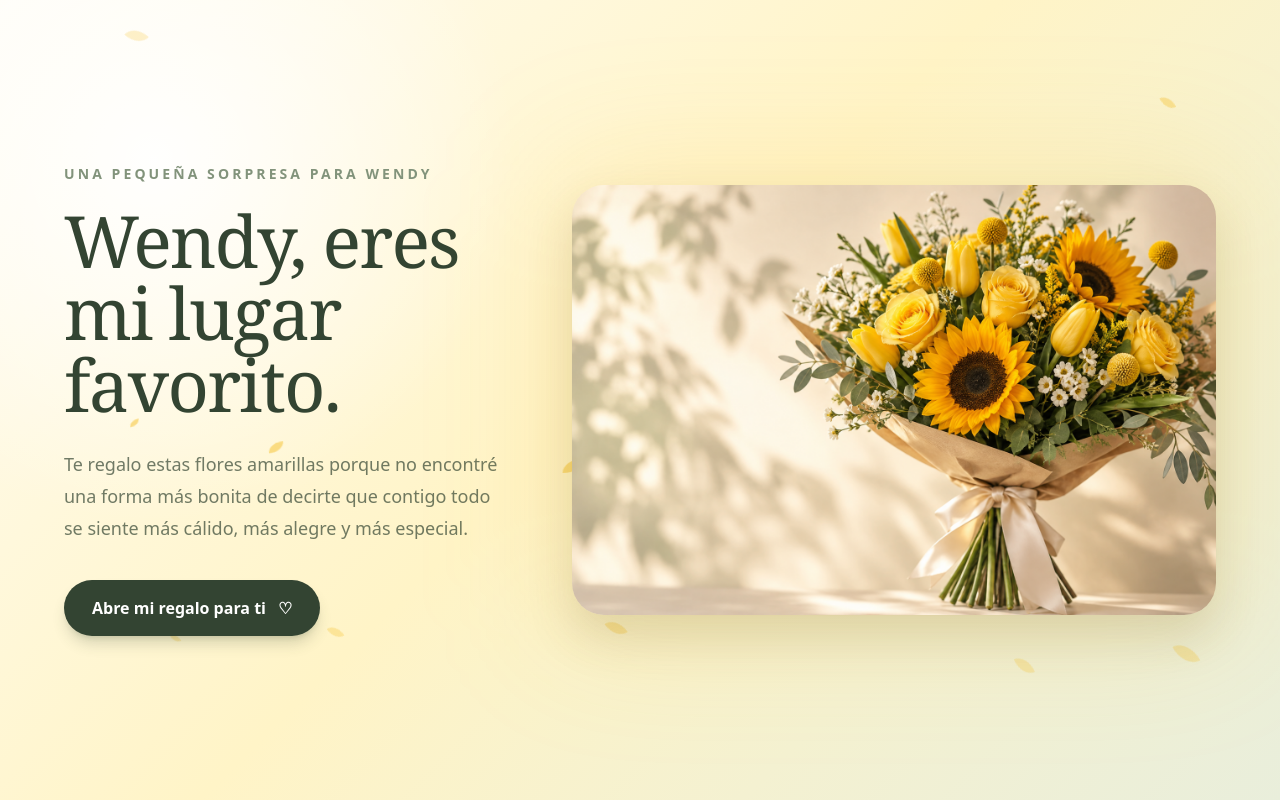
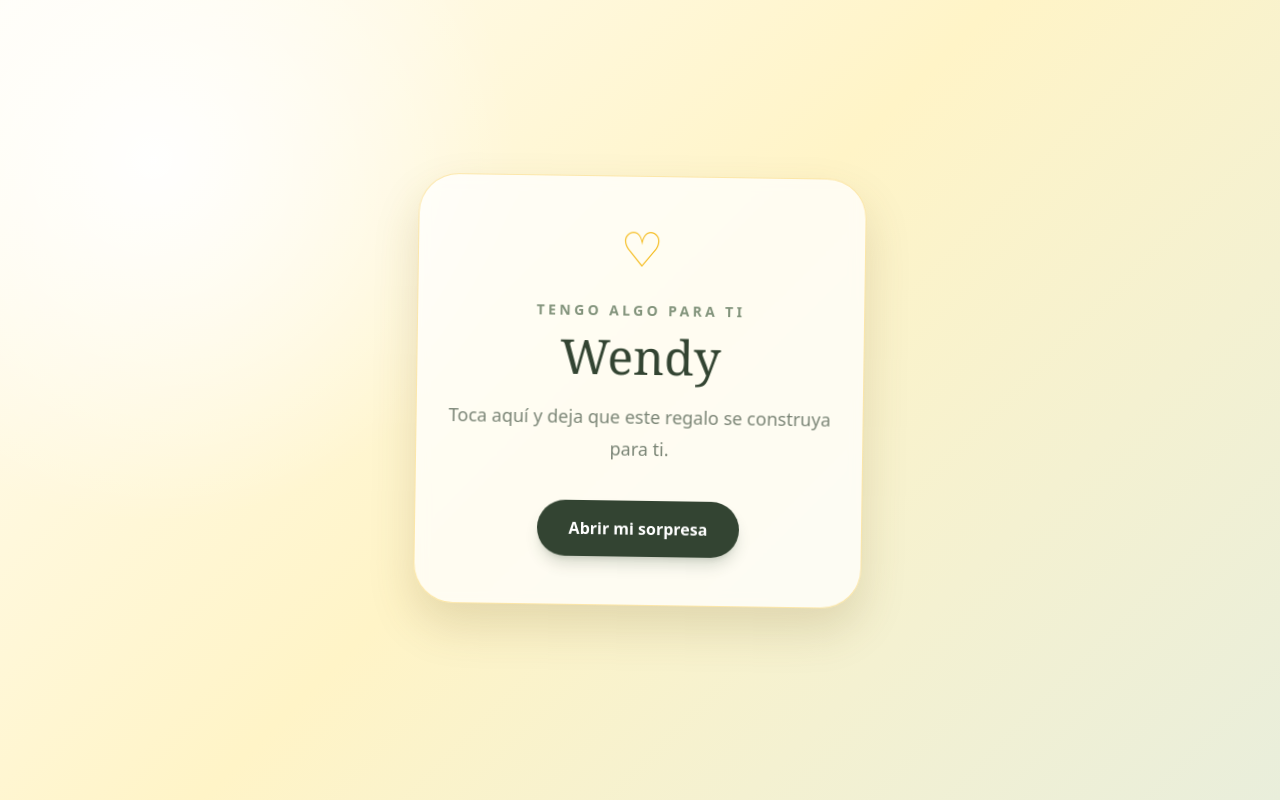
Before and after one commit to Eli20004/flores, a React (Vite) app: page / in a window 1280 px wide. Shown: the top 800 px of the page. Built offline with nearby package versions, Linux system fonts and the light colour scheme.

Commit message:
Add animated Wendy gift reveal

```diff
--- a/src/App.tsx
+++ b/src/App.tsx
@@ -1,4 +1,5 @@
-import { motion, useReducedMotion } from 'framer-motion'
+import { useState } from 'react'
+import { AnimatePresence, motion, useReducedMotion } from 'framer-motion'
 import bouquetImage from './assets/yellow-bouquet.png'
 
 const petals = Array.from({ length: 16 }, (_, index) => ({
@@ -30,6 +31,7 @@ function PetalField() {
 
 function App() {
   const reduceMotion = useReducedMotion()
+  const [giftOpen, setGiftOpen] = useState(false)
   const fadeUp = (delay: number) => ({
     initial: reduceMotion ? false : { opacity: 0, y: 20 },
     animate: { opacity: 1, y: 0 },
@@ -39,32 +41,33 @@ function App() {
   return (
     <main className="overflow-hidden bg-cream text-forest">
       <section className="relative isolate flex min-h-screen items-center overflow-hidden bg-[radial-gradient(circle_at_12%_20%,rgba(255,255,255,.95),transparent_28%),linear-gradient(135deg,#fffdf6_0%,#fff4c7_48%,#e9eedb_100%)] px-6 py-16 sm:px-10 lg:px-16">
-        <PetalField />
-        <div className="relative z-10 mx-auto grid w-full max-w-7xl items-center gap-12 lg:grid-cols-[0.85fr_1.15fr] lg:gap-8">
-          <div className="max-w-xl pt-8 lg:pt-0">
-            <motion.p {...fadeUp(0.08)} className="mb-5 text-sm font-semibold uppercase tracking-[0.22em] text-sage">Una pequeña sorpresa para Wendy</motion.p>
-            <motion.h1 {...fadeUp(0.2)} className="font-display text-5xl leading-[1.04] tracking-tight text-forest sm:text-6xl lg:text-7xl">Wendy, eres mi lugar favorito.</motion.h1>
-            <motion.p {...fadeUp(0.34)} className="mt-7 max-w-md text-lg leading-8 text-forest/70">Te regalo estas flores amarillas porque no encontré una forma más bonita de decirte que contigo todo se siente más cálido, más alegre y más especial.</motion.p>
-            <motion.a
-              {...fadeUp(0.48)}
-              href="#dedicatoria"
-              whileHover={reduceMotion ? undefined : { scale: 1.04, y: -2 }}
-              whileTap={reduceMotion ? undefined : { scale: 0.98 }}
-              className="mt-9 inline-flex items-center gap-3 rounded-full bg-forest px-7 py-4 font-semibold text-white shadow-lg shadow-forest/20 transition-colors hover:bg-[#415a3e] focus:outline-none focus:ring-4 focus:ring-sunshine/40"
-            >
-              Abre mi regalo para ti <span aria-hidden="true">♡</span>
-            </motion.a>
-          </div>
-          <motion.div
-            initial={reduceMotion ? false : { opacity: 0, scale: 0.94 }}
-            animate={{ opacity: 1, scale: 1 }}
-            transition={{ duration: 0.9, delay: 0.18, ease: 'easeOut' }}
-            className="relative mx-auto w-full max-w-2xl"
-          >
-            <div className="absolute -inset-5 rounded-[2.5rem] bg-sunshine/15 blur-3xl" />
-            <img src={bouquetImage} alt="Ramo de girasoles, tulipanes, rosas y craspedias amarillas" className="relative aspect-[3/2] w-full rounded-[2rem] object-cover shadow-flower" />
-          </motion.div>
-        </div>
+        {giftOpen && <PetalField />}
+        <AnimatePresence mode="wait">
+          {!giftOpen ? (
+            <motion.div key="closed" exit={reduceMotion ? undefined : { opacity: 0, scale: 0.94 }} className="relative z-10 mx-auto w-full max-w-md text-center">
+              <motion.div animate={reduceMotion ? undefined : { y: [0, -10, 0], rotate: [-1, 1, -1] }} transition={{ duration: 3.5, repeat: Infinity, ease: 'easeInOut' }} className="rounded-[2.5rem] border border-sunshine/35 bg-white/75 px-8 py-12 shadow-flower backdrop-blur">
+                <span className="text-5xl text-sunshine" aria-hidden="true">♡</span>
+                <p className="mt-7 text-sm font-semibold uppercase tracking-[0.24em] text-sage">Tengo algo para ti</p>
+                <h1 className="mt-3 font-display text-5xl text-forest">Wendy</h1>
+                <p className="mt-5 text-lg leading-8 text-forest/65">Toca aquí y deja que este regalo se construya para ti.</p>
+                <motion.button onClick={() => setGiftOpen(true)} whileHover={reduceMotion ? undefined : { scale: 1.04 }} whileTap={reduceMotion ? undefined : { scale: 0.97 }} className="mt-9 rounded-full bg-forest px-8 py-4 font-semibold text-white shadow-lg shadow-forest/20 focus:outline-none focus:ring-4 focus:ring-sunshine/40">Abrir mi sorpresa</motion.button>
+              </motion.div>
+            </motion.div>
+          ) : (
+            <motion.div key="open" initial={reduceMotion ? false : { opacity: 0 }} animate={{ opacity: 1 }} className="relative z-10 mx-auto grid w-full max-w-7xl items-center gap-12 lg:grid-cols-[0.85fr_1.15fr] lg:gap-8">
+              <div className="max-w-xl pt-8 lg:pt-0">
+                <motion.p {...fadeUp(0.1)} className="mb-5 text-sm font-semibold uppercase tracking-[0.22em] text-sage">Una pequeña sorpresa para Wendy</motion.p>
+                <motion.h1 {...fadeUp(0.32)} className="font-display text-5xl leading-[1.04] tracking-tight text-forest sm:text-6xl lg:text-7xl">Wendy, eres mi lugar favorito.</motion.h1>
+                <motion.p {...fadeUp(0.56)} className="mt-7 max-w-md text-lg leading-8 text-forest/70">Te regalo estas flores amarillas porque no encontré una forma más bonita de decirte que contigo todo se siente más cálido, más alegre y más especial.</motion.p>
+                <motion.a {...fadeUp(0.8)} href="#dedicatoria" whileHover={reduceMotion ? undefined : { scale: 1.04, y: -2 }} whileTap={reduceMotion ? undefined : { scale: 0.98 }} className="mt-9 inline-flex items-center gap-3 rounded-full bg-forest px-7 py-4 font-semibold text-white shadow-lg shadow-forest/20 transition-colors hover:bg-[#415a3e] focus:outline-none focus:ring-4 focus:ring-sunshine/40">Sigue bajando <span aria-hidden="true">♡</span></motion.a>
+              </div>
+              <motion.div initial={reduceMotion ? false : { clipPath: 'inset(100% 0 0 0 round 2rem)', scale: 0.94 }} animate={{ clipPath: 'inset(0% 0 0 0 round 2rem)', scale: 1 }} transition={{ duration: reduceMotion ? 0 : 1.35, delay: 0.35, ease: 'easeOut' }} className="relative mx-auto w-full max-w-2xl">
+                <div className="absolute -inset-5 rounded-[2.5rem] bg-sunshine/15 blur-3xl" />
+                <img src={bouquetImage} alt="Ramo de girasoles, tulipanes, rosas y craspedias amarillas" className="relative aspect-[3/2] w-full rounded-[2rem] object-cover shadow-flower" />
+              </motion.div>
+            </motion.div>
+          )}
+        </AnimatePresence>
       </section>
 
       <section id="dedicatoria" className="bg-white px-6 py-20 text-center sm:px-10 sm:py-28">
```
